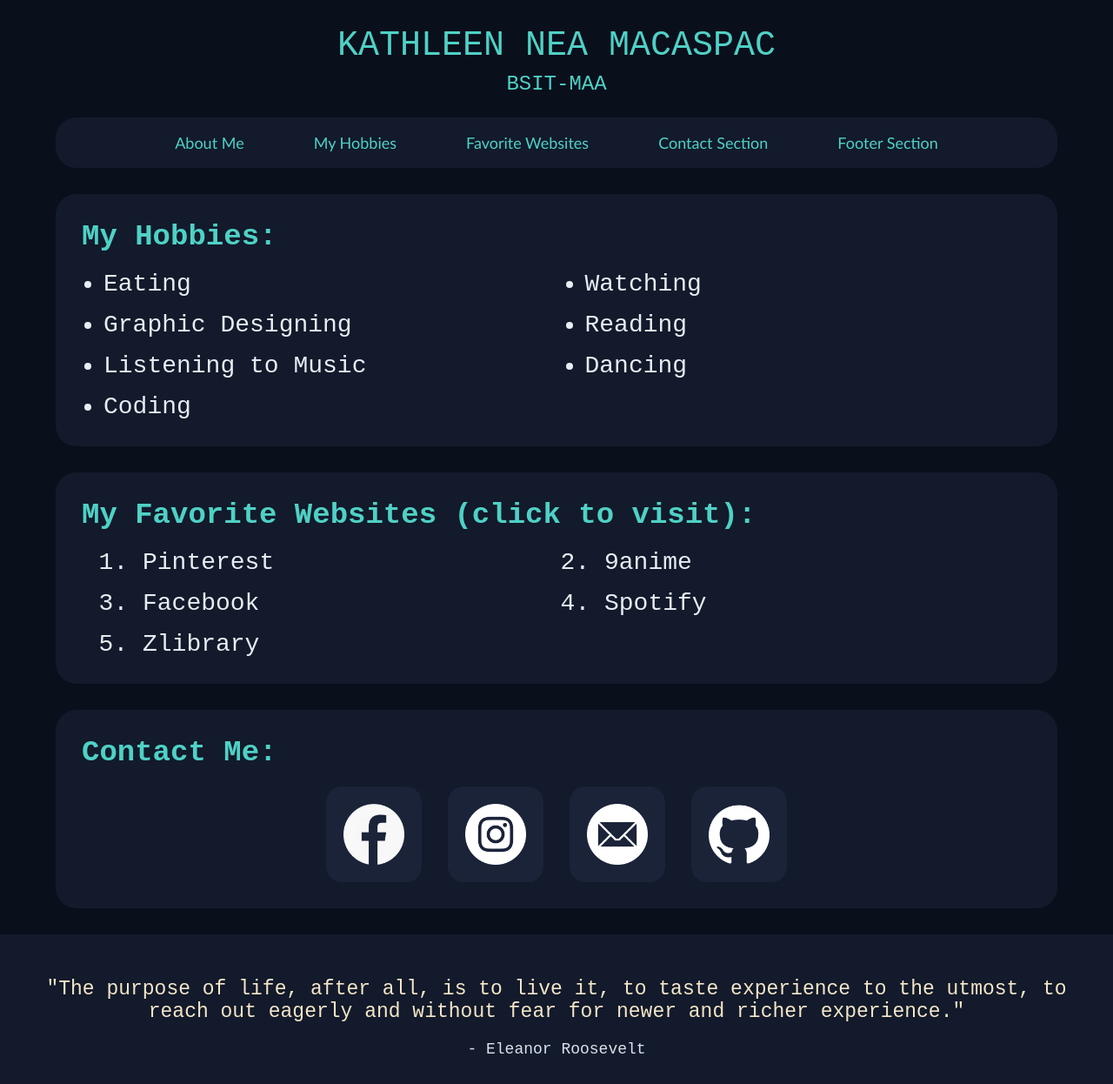
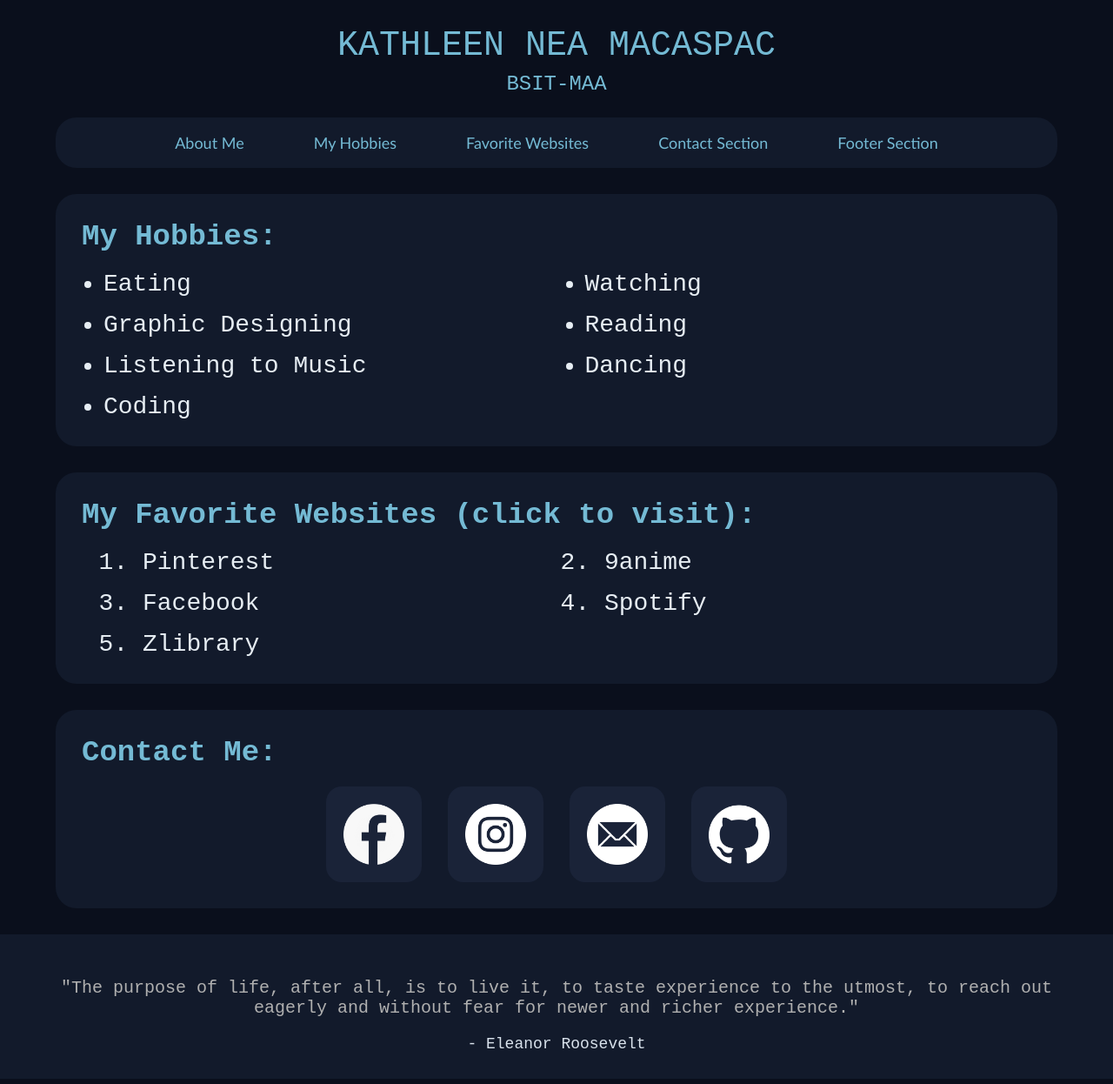
Before and after one commit to kneamacaspac/websys-week3-macaspac-kathleen, a plain HTML site: page about.html in a window 1280 px wide. Shown: the whole page at 87% size. Drawn offline with Linux system fonts and the light colour scheme.

Commit message:
Final output

```diff
--- a/about.css
+++ b/about.css
@@ -13,7 +13,7 @@
 h2.header {
   display: flex;
   justify-content: center;
-  color: #4fd1c5;
+  color: #74bad4;
   margin: 0;
 }
 
@@ -67,13 +67,13 @@
 
 .navbar a {
   text-decoration: none;
-  color: #4fd1c5;
+  color: #74bad4;
   font-size: 18px;
   transition: 0.3s;
 }
 
 .navbar a:hover {
-  color: #90f7ec;
+  color: #e0e0e0;
 }
 
 #hobbies-container,
@@ -84,7 +84,7 @@
 }
 
 .section-title {
-  color: #4fd1c5;
+  color: #74bad4;
   margin: 0 0 20px 0;
   font-size: 34px;
 }
@@ -119,7 +119,7 @@
 }
 
 #website-container a:hover {
-  color: #4fd1c5;
+  color: #74bad4;
   text-decoration: underline;
 }
 
@@ -150,7 +150,7 @@
 
 .social-card:hover {
   transform: scale(1.08);
-  background-color: #4fd1c5;
+  background-color: #74bad4;
 }
 
 footer {
@@ -167,9 +167,9 @@
 }
 
 .footer-quote {
-  font-size: 23px;
+  font-size: 20px;
   margin: 20px;
-  color: #f5e6c8;
+  color: #b0b0b0;
   text-align: center;
 }
 
--- a/style.css
+++ b/style.css
@@ -13,7 +13,7 @@
 h2.header {
   display: flex;
   justify-content: center;
-  color: #4fd1c5;
+  color: #74bad4;
   margin: 0;
 }
 
@@ -31,9 +31,6 @@
 
 #navbar-container,
 #about-container,
-#hobbies-container,
-#website-container,
-#contact-container,
 #footer-container {
   width: 90%;
   max-width: 1200px;
@@ -67,7 +64,7 @@
 
 .navbar a {
   text-decoration: none;
-  color: #4fd1c5;
+  color: #74bad4;
   font-size: 18px;
   transition: 0.3s;
 }
@@ -125,9 +122,9 @@
 }
 
 .footer-quote {
-  font-size: 23px;
+  font-size: 20px;
   margin: 20px;
-  color: #f5e6c8;
+  color: #b0b0b0;
   text-align: center;
 }
 
```
